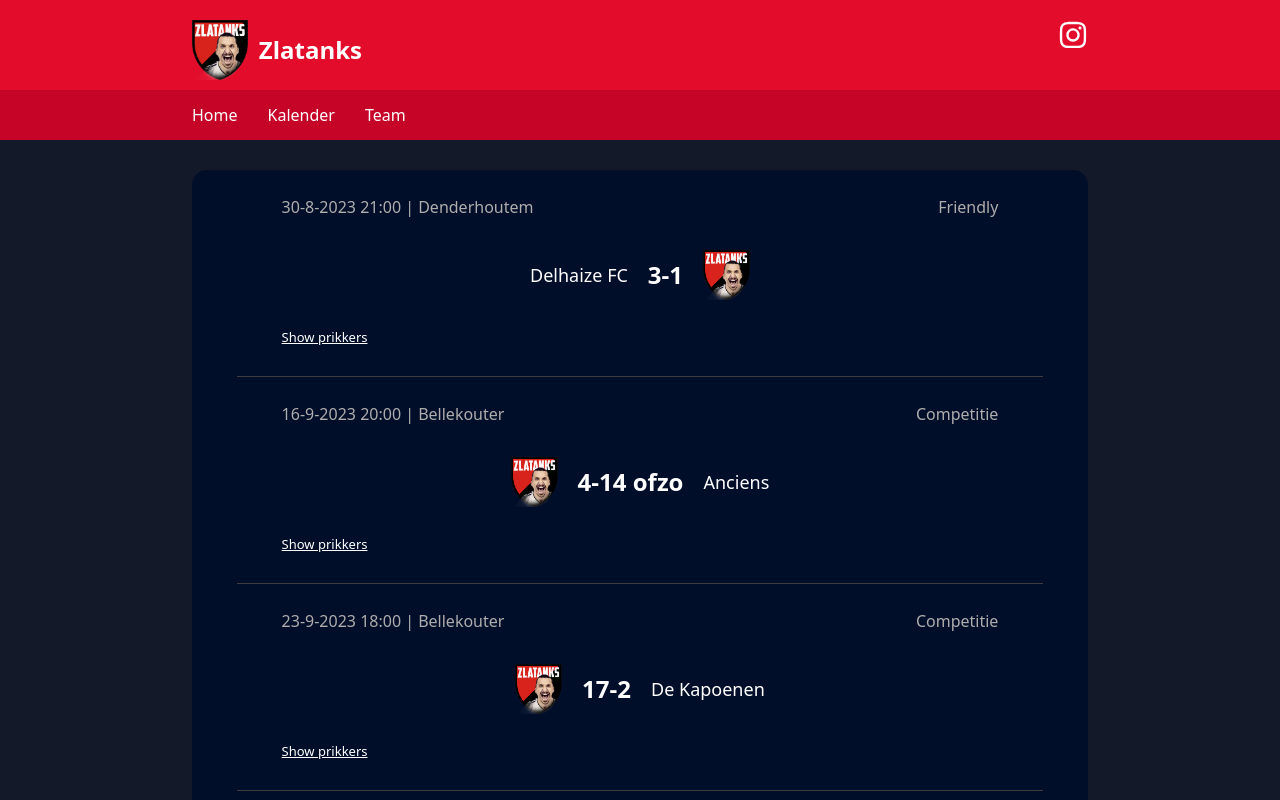
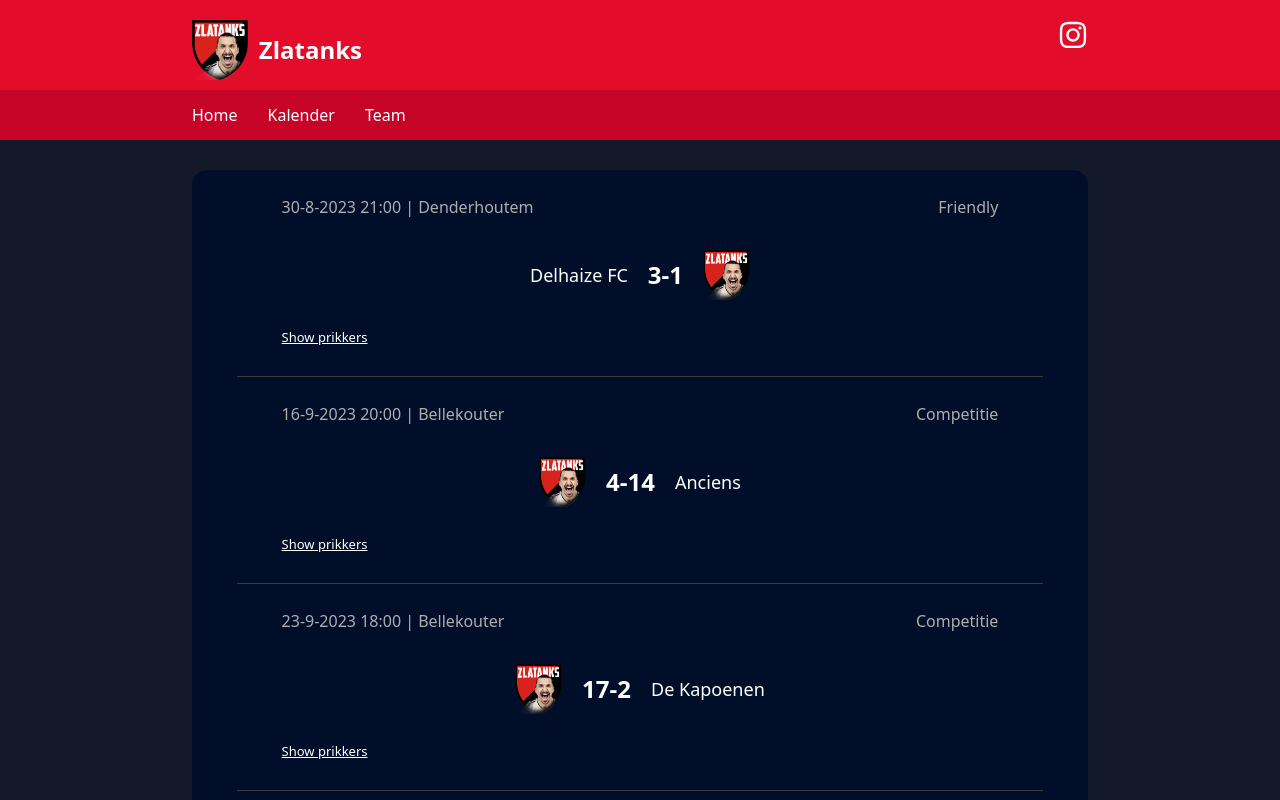
Before and after one commit to WoutDM/zlatanks, a React (Create React App) app: page /Kalender in a window 1280 px wide. Shown: the top 800 px of the page. Built offline with nearby package versions, Linux system fonts and the light colour scheme.

Commit message:
fix of fix: fix van vorige fix gefixt

```diff
--- a/src/data/matches.js
+++ b/src/data/matches.js
@@ -17,7 +17,7 @@ let matches = {
       'home': true,
       'date': '16-9-2023',
       'houre': '20:00',
-      'result': '4-14 ofzo',
+      'result': '4-14',
       'scorers': [
         {'name': 'Thibault Lowie', 'amount': 1},
         {'name': 'Wout Wartel', 'amount': 1},
```
